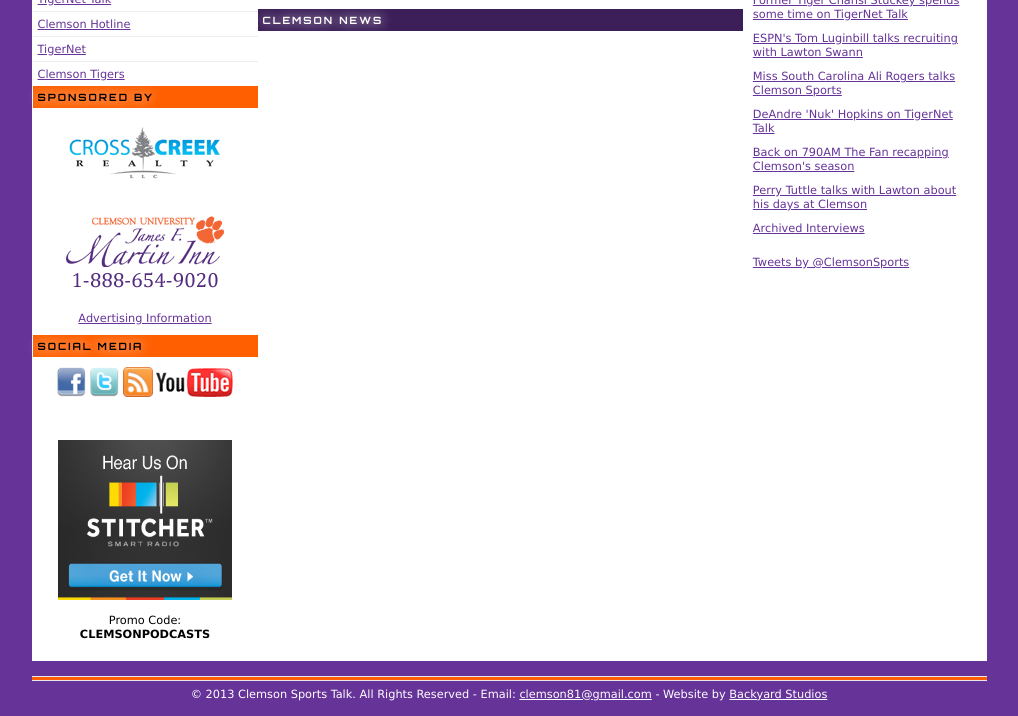
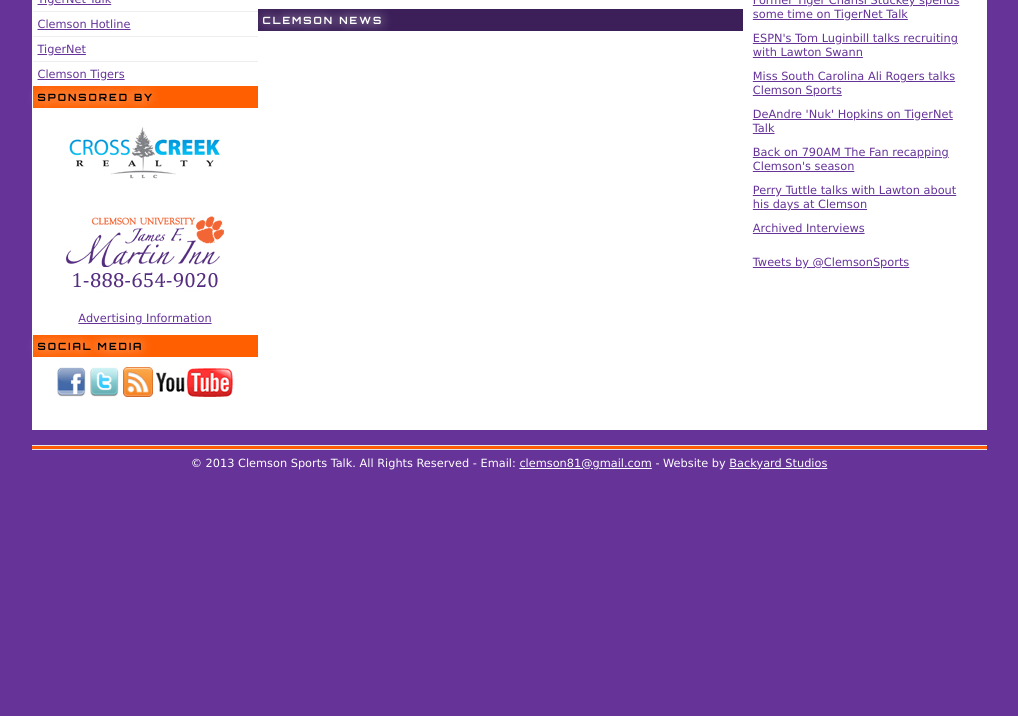
Before and after one commit to clemsonsportstalk/clemsonsportstalk, a Jekyll site: the page built from index.html, in a window 1280 px wide, cut to the strip 433-1149 px from the top of the page. Shown: the whole strip, without its empty margins (131-1149 px from the left). Built offline with Jekyll 4.4.1, drawn with Linux system fonts in a browser that asks for light colours; nearby versions of some CDN libraries; Markdown is read by kramdown in place of the engine named in the settings; comment, search, counter and statistics services are not loaded; after the commit the page ends 918 px from its top, so only the background shows below that.

Commit message:
Removed Stitcher

```diff
--- a/_layouts/default.html
+++ b/_layouts/default.html
@@ -114,16 +114,7 @@
 
       </div>
 
-      <div class='donate pam'>
 
-        <a href='http://landing.stitcher.com/?vurl=CLEMSONPODCASTS'>
-          <img src='/img/bug_300x250.jpg' width='174' height='160'>
-        </a>
-        <p>
-          Promo Code: <strong>CLEMSONPODCASTS</strong>
-        </p>
-
-      </div>
     </div>
     <div class='main'>
       {{ content }}
```
Also changed, not shown: Gemfile.lock, img/560banner.jpg (added), 5 other files.
